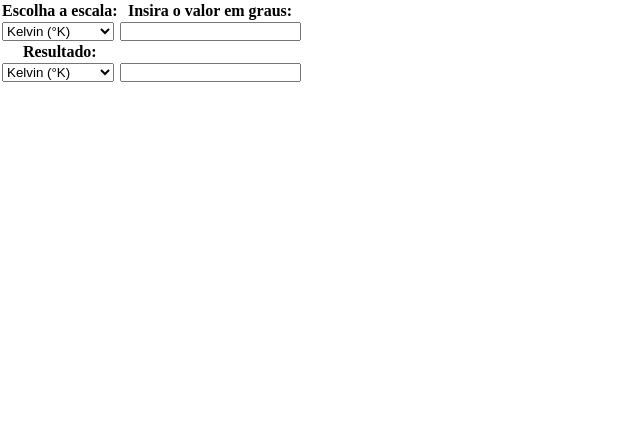
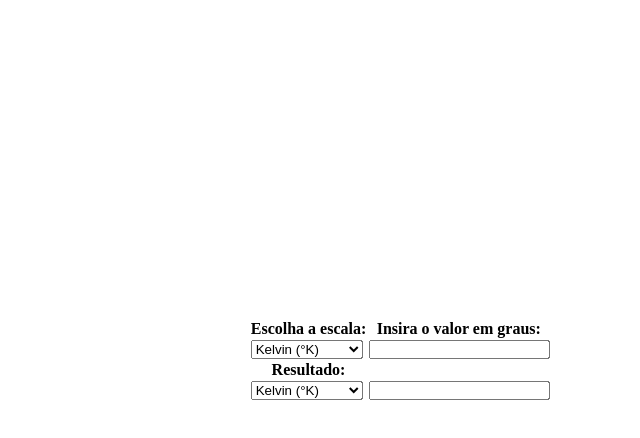
Before and after one commit to FilipeMargraf/scaleConverter, an Electron app: page src/index.html in a window 800 px wide. Shown: the whole page, without its empty margins (0-640 px from the left). Drawn offline with Linux system fonts and the light colour scheme.

Commit message:
Centralizando a div

```diff
--- a/src/index.html
+++ b/src/index.html
@@ -1,15 +1,17 @@
 <!DOCTYPE html>
 <html lang="pt-br">
+
 <head>
     <meta charset="UTF-8">
     <meta http-equiv="X-UA-Compatible" content="IE=edge">
     <meta name="viewport" content="width=device-width, initial-scale=1.0">
     <title>Conversor de Escalas</title>
-    <link rel="stylesheet" href="style.css">
+    <link href="style.css" rel="stylesheet">
     <script src="script.js" defer></script>
 </head>
-<body>
-    <div id="mainDiv">
+
+<body class="center">
+    <div class="center-table">
         <table id="mainPanel">
             <tr>
                 <th>Escolha a escala:</th>
--- a/src/style.css
+++ b/src/style.css
@@ -2,3 +2,19 @@
     margin: 0;
     padding: 0;
 }
+
+body.center {
+    min-height: 100vh;
+}
+
+div.center-table {
+    position: relative;
+    min-height: 100vh;
+}
+
+div.center-table>table {
+    position: absolute;
+    top: 45%;
+    left: 50%;
+    transform: translateY(-50%) translateX(-50%);
+}
```
